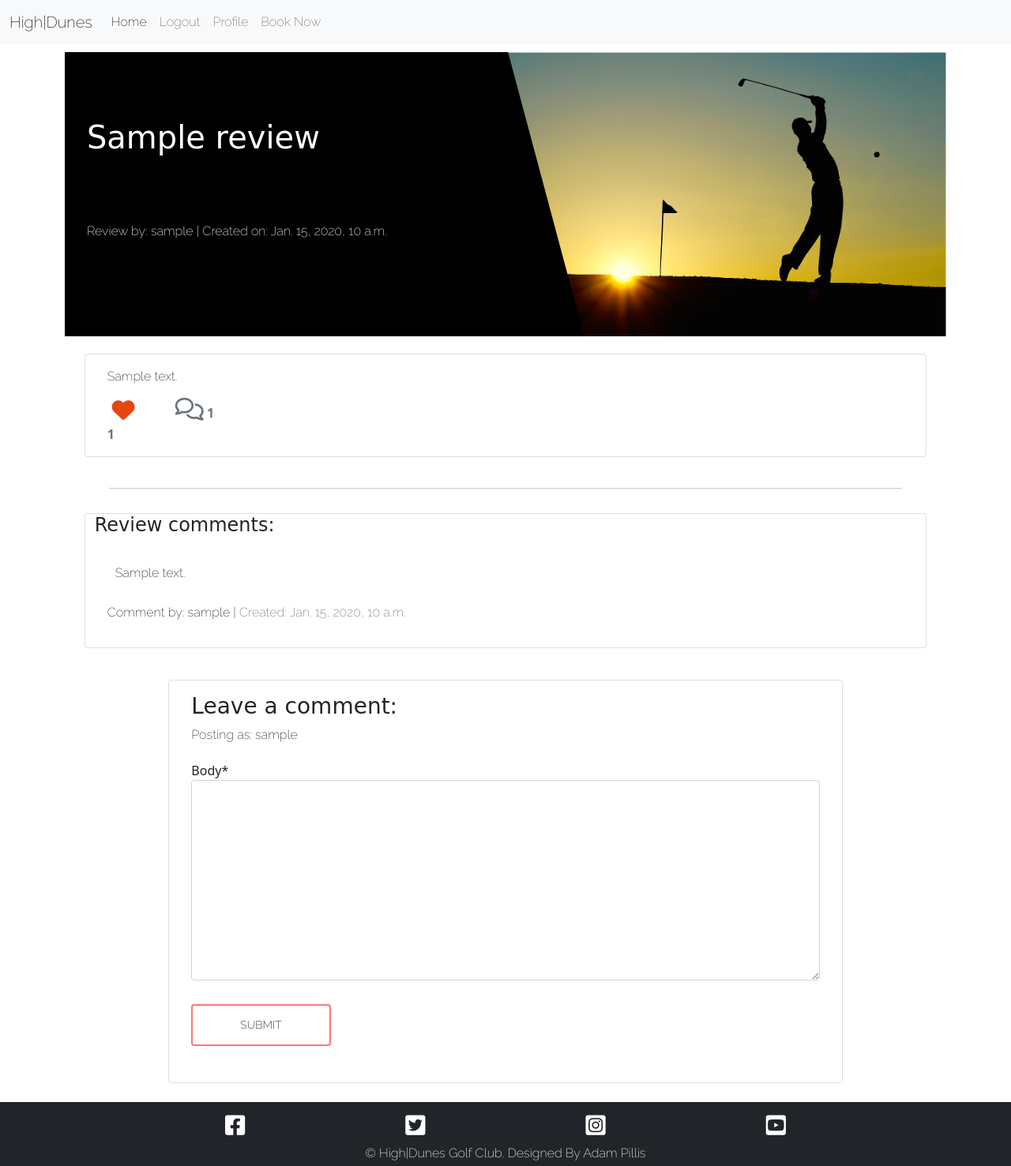
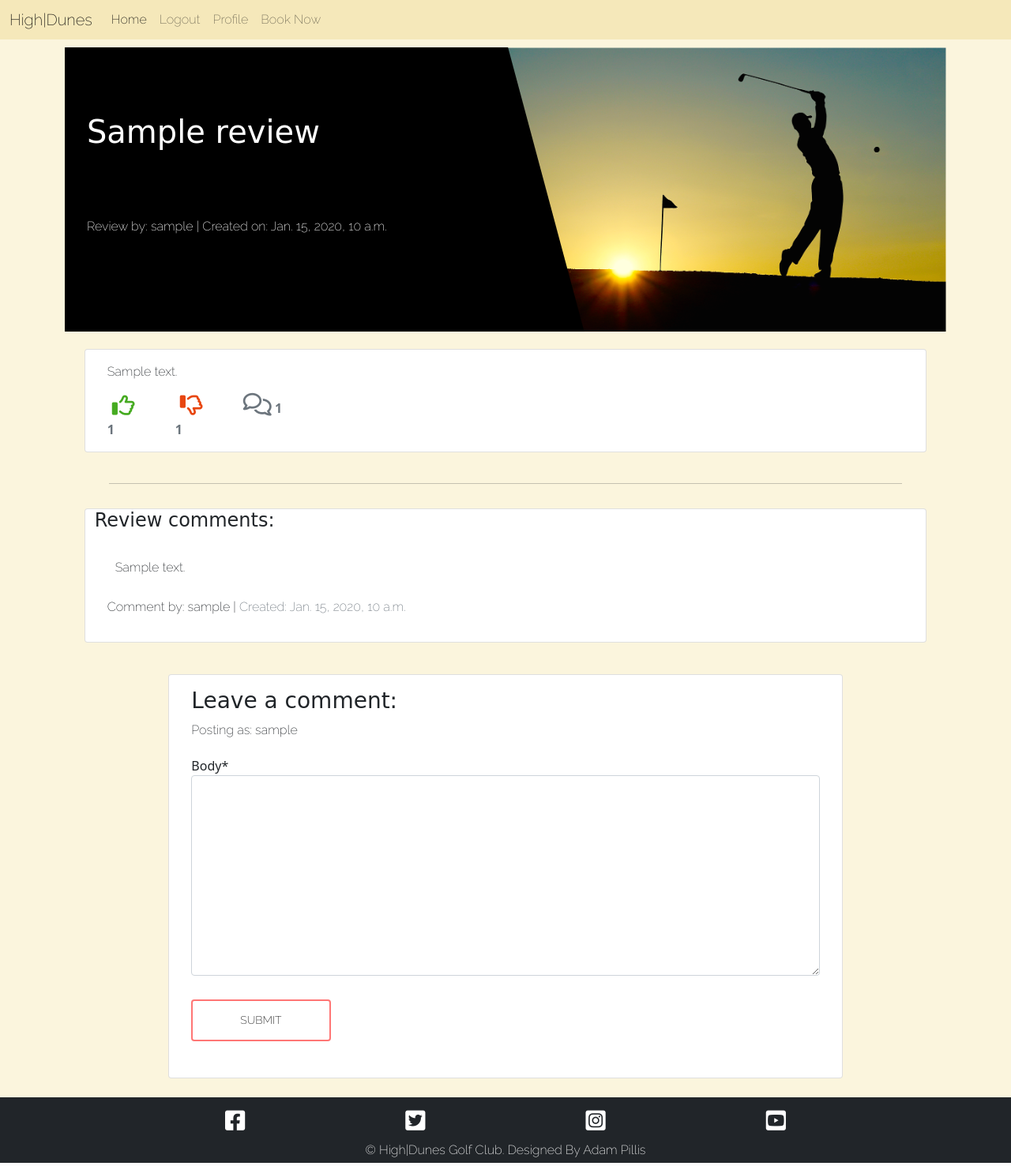
Before and after one commit to AdamPillis/HighDunes, a Django app: a page that uses templates/base.html in a window 1280 px wide. Shown: the whole page at 79% size. Run offline with Django 3.2, Linux system fonts and the light colour scheme; a user stored in the database is signed in; tables that the repository leaves empty hold one stand-in row (values such as "Sample post"); some libraries are stand-ins or nearby versions; some web fonts are replaced.

Commit message:
Add: dislike reviews function and add body background color

```diff
--- a/feedback/models.py
+++ b/feedback/models.py
@@ -19,6 +19,7 @@ class Review(models.Model):
     created_on = models.DateTimeField(auto_now_add=True)
     status = models.IntegerField(choices=REVIEW_STATUS, default=0)
     likes = models.ManyToManyField(User, related_name='review_likes', blank=True)
+    dislikes = models.ManyToManyField(User, related_name='review_dislikes', blank=True)
 
     class Meta:
         """To set reviews order based on 'created_on' date"""
@@ -30,6 +31,10 @@ class Review(models.Model):
     def number_of_likes(self):
         """enable each review to gain unlimited likes"""
         return self.likes.count()
+
+    def number_of_dislikes(self):
+        """enable each review to gain unlimited dislikes"""
+        return self.dislikes.count()
 
 
 class Comment(models.Model):
--- a/feedback/urls.py
+++ b/feedback/urls.py
@@ -6,4 +6,5 @@ urlpatterns = [
     path('', views.ReviewList.as_view(), name='home'),
     path('<slug:slug>/', views.ReviewInDetail.as_view(), name='review_page'),
     path('like/<slug:slug>/', views.ReviewLike.as_view(), name='review_like'),
+    path('dislike/<slug:slug>/', views.ReviewDislike.as_view(), name='review_dislike'),
 ]
--- a/feedback/views.py
+++ b/feedback/views.py
@@ -28,6 +28,9 @@ class ReviewInDetail(View):
         liked = False
         if review.likes.filter(id=self.request.user.id).exists():
             liked = True
+        disliked = False
+        if review.dislikes.filter(id=self.request.user.id).exists():
+            disliked = True
 
         return render(
             request,
@@ -37,6 +40,7 @@ class ReviewInDetail(View):
                 "comments": comments,
                 "commented": False,
                 "liked": liked,
+                "disliked": disliked,
                 "comment_form": CommentForm()
             },
         )
@@ -49,6 +53,9 @@ class ReviewInDetail(View):
         liked = False
         if review.likes.filter(id=self.request.user.id).exists():
             liked = True
+        disliked = False
+        if review.dislikes.filter(id=self.request.user.id).exists():
+            disliked = True
         # variable to hold form data
         comment_form = CommentForm(data=request.POST)
         if comment_form.is_valid():
@@ -67,7 +74,8 @@ class ReviewInDetail(View):
                 "comments": comments,
                 "commented": True,
                 "comment_form": comment_form,
-                "liked": liked
+                "liked": liked,
+                "disliked": disliked
             },
         )
 
@@ -90,3 +98,24 @@ class ReviewLike(View):
             review.likes.add(request.user)
 
         return HttpResponseRedirect(reverse('review_page', args=[slug]))
+
+
+class ReviewDislike(View):
+    """
+    Form created to add and remove review dislikes by users
+    Returns updated review_page.html
+    """
+    def post(self, request, slug):
+        """
+        creating post form to add or delete a 'dislike' depending
+        on boolean status within review model.
+        Using django's built in http lib to redirect user.
+        """
+        review = get_object_or_404(Review, slug=slug)
+
+        if review.dislikes.filter(id=request.user.id).exists():
+            review.dislikes.remove(request.user)
+        else:
+            review.dislikes.add(request.user)
+
+        return HttpResponseRedirect(reverse('review_page', args=[slug]))
--- a/static/css/styles.css
+++ b/static/css/styles.css
@@ -1,8 +1,25 @@
+/* setting font styles */
 h1, h2, h3, h4, h5, h6 {
   font-family: 'Gideon Roman', cursive;
 }
 p, button, a {
   font-family: 'Raleway', sans-serif;
+}
+/* setting background color */
+body {
+  background-color: rgba(244, 222, 144, 0.3);
+}
+nav .container-fluid{
+  background-color: rgba(244, 222, 144, 0.6);
+  padding-top: 0.3rem;
+  padding-bottom: 0.3rem;
+}
+.navbar{
+  padding-top: 0rem;
+  padding-bottom: 0rem;
+}
+a {
+  color: white;
 }
 hr {
   width: 80%;
@@ -92,13 +109,26 @@ hr {
 }
 /* like button styling */
 .btn-like {
-  color: #E84610;
+  color: #46AB21;
   border: none;
   background: transparent;
 }
 
 .btn-like:hover,
 .btn-like:active {
+  color: #46AB21;
+  background: transparent;
+  border: none;
+}
+/* dislike button styling */
+.btn-dislike {
+  color: #E84610;
+  border: none;
+  background: transparent;
+}
+
+.btn-dislike:hover,
+.btn-dislike:active {
   color: #E84610;
   background: transparent;
   border: none;
--- a/templates/base.html
+++ b/templates/base.html
@@ -80,10 +80,26 @@
         <div class="container">
             <div class="row">
                 <div class="col-lg-12 display text-center mb-2 text-white">
-                    <i class="fab fa-facebook-square"></i>
-                    <i class="fab fa-twitter-square"></i>
-                    <i class="fab fa-instagram-square"></i>
-                    <i class="fab fa-youtube-square"></i>
+                    <a href="https://www.facebook.com" target="_blank" rel="noopener"
+                        aria-label="visit our Facebook page (opens in a new tab)">
+                            <i class="fab fa-facebook-square"></i>
+                    </a>
+
+                    <a href="https://twitter.com" target="_blank" rel="noopener"
+                        aria-label="visit our Twitter page (opens in a new tab)">
+                            <i class="fab fa-twitter-square"></i
+                    ></a>
+
+                    <a href="https://www.instagram.com" target="_blank" rel="noopener"
+                        aria-label="visit our Instagram page (opens in a new tab)">
+                            <i class="fab fa-instagram-square"></i>
+                    </a>
+
+                    <a href="https://www.youtube.com" target="_blank" rel="noopener"
+                        aria-label="visit our Youtube channel (opens in a new tab)">
+                            <i class="fab fa-youtube-square"></i>
+                    </a>
+
                 </div>
             </div>
             <p class="m-0 text-capitalize text-center text-white">&copy; High|Dunes Golf Club. Designed by Adam Pillis</p>
--- a/templates/review_page.html
+++ b/templates/review_page.html
@@ -37,18 +37,40 @@
                                 {% csrf_token %}
                                 {% if liked %}
                                 <button type="submit" name="review_id" value="{{review.slug}}" class="btn-like">
-                                    <i class="fas fa-heart"></i>
+                                    <i class="far fa-thumbs-up"></i>
                                 </button>
                                 {% else %}
                                 <button type="submit" name="review_id" value="{{review.slug}}" class="btn-like">
-                                    <i class="far fa-heart"></i>
+                                    <i class="far fa-thumbs-up"></i>
                                 </button>
                                 {% endif %}
                             </form>
                             {% else %}
-                            <span class="text-secondary"><i class="far fa-heart"></i></span>
+                            <span class="text-secondary"><i class="far fa-thumbs-up"></i></span>
                             {% endif %}
                             <span class="text-secondary">{{ review.number_of_likes }}</span>
+                        </strong>
+
+                    </div>
+                    <div class="col-1">
+                        <strong>
+                            {% if user.is_authenticated %}
+                            <form class="d-line" action="{% url 'review_dislike' review.slug %}" method="POST">
+                                {% csrf_token %}
+                                {% if disliked %}
+                                <button type="submit" name="review_id" value="{{review.slug}}" class="btn-dislike">
+                                    <i class="far fa-thumbs-down"></i>
+                                </button>
+                                {% else %}
+                                <button type="submit" name="review_id" value="{{review.slug}}" class="btn-dislike">
+                                    <i class="far fa-thumbs-down"></i>
+                                </button>
+                                {% endif %}
+                            </form>
+                            {% else %}
+                            <span class="text-secondary"><i class="far fa-thumbs-down"></i></span>
+                            {% endif %}
+                            <span class="text-secondary">{{ review.number_of_dislikes }}</span>
                         </strong>
 
                     </div>
```
Also changed, not shown: templates/index.html (+11 -3 lines), templates/view_profile.html (added, +7 -0 lines), feedback/migrations/0004_review_dislikes.py (added).
